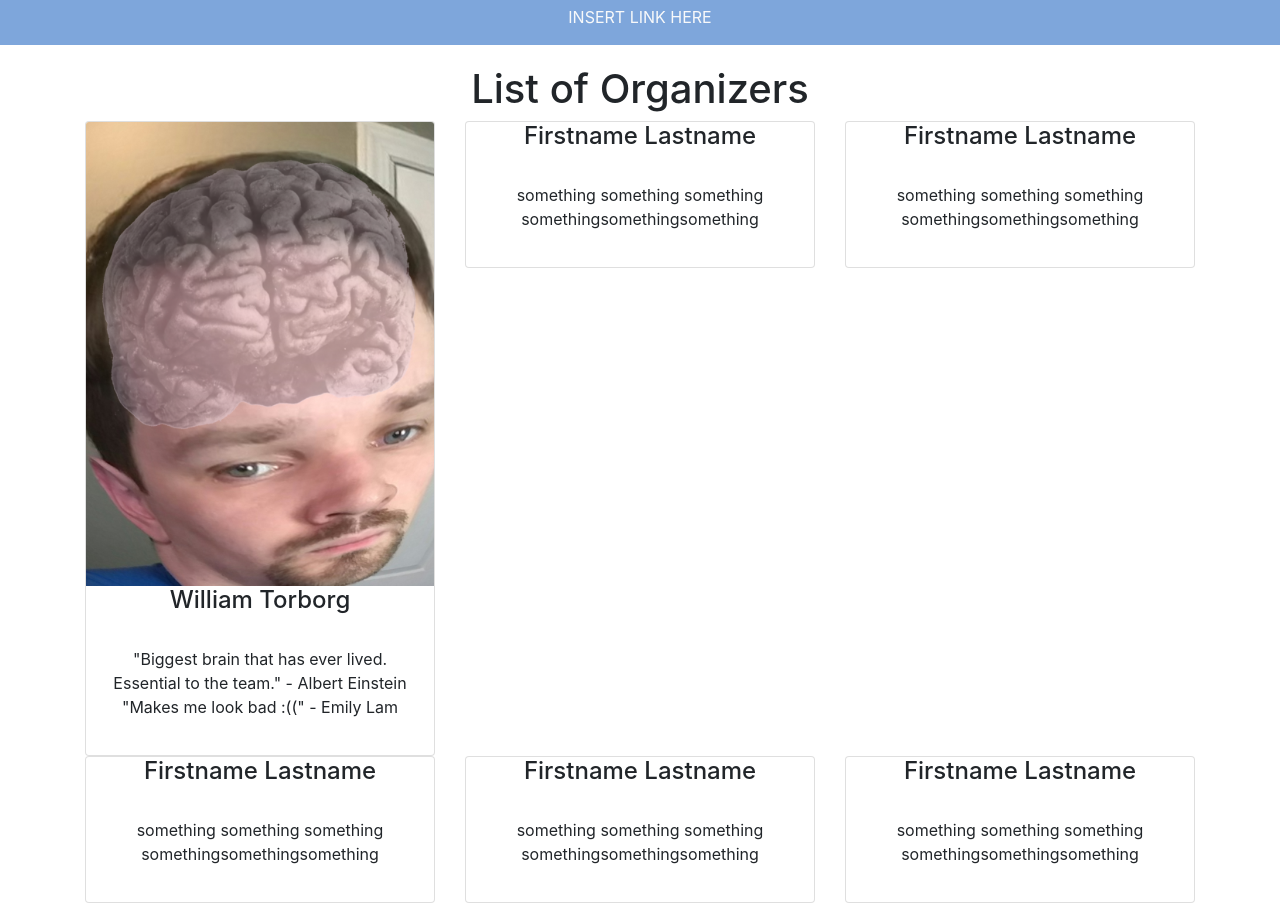
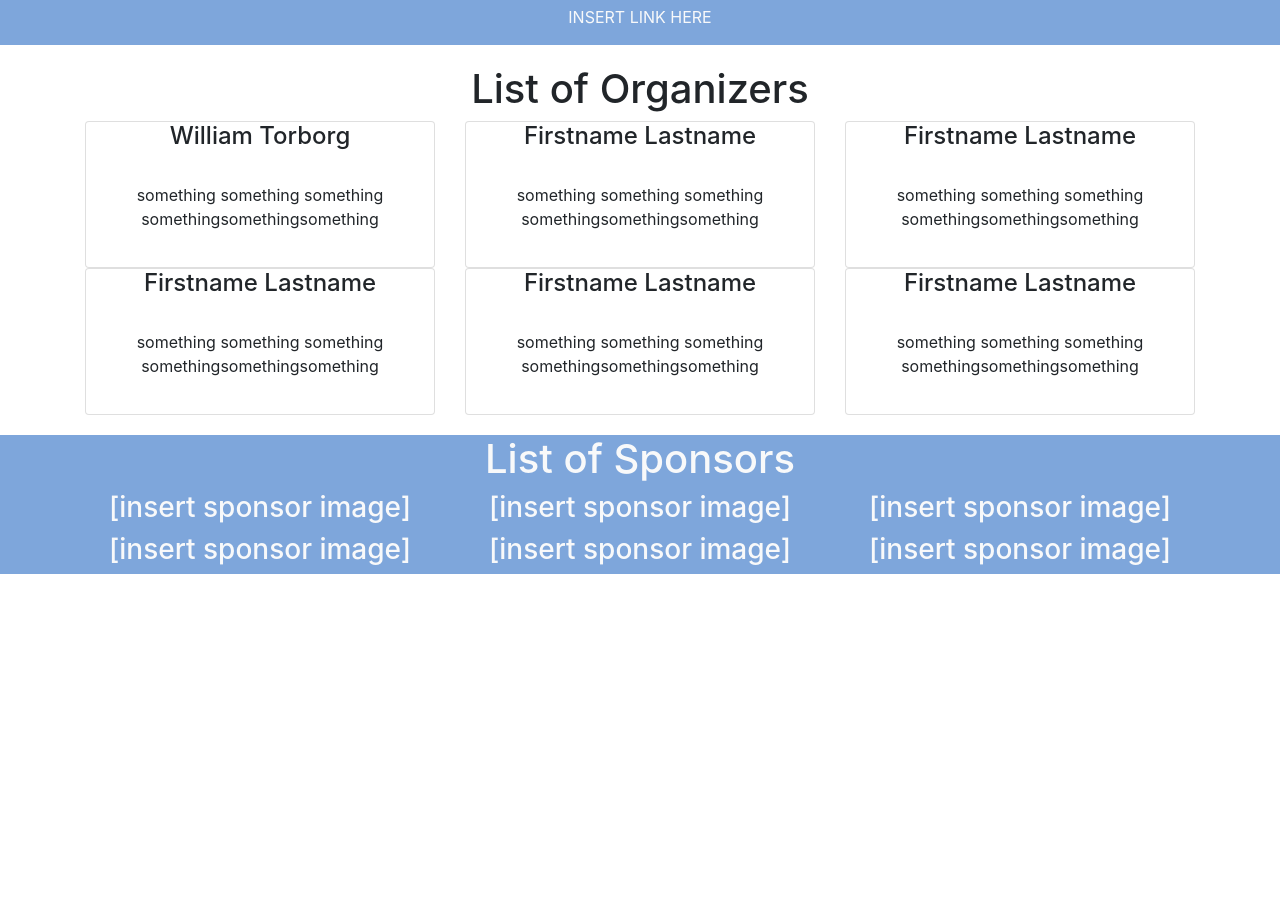
Before and after one commit to michaelyao/DenaliHacks, a plain HTML site: page www/index.html in a window 1280 px wide. Shown: the part 688-1608 px from the top of the page. After the commit the page ends 1262 px from the top, so only its background shows below. Drawn offline with nearby package versions, Linux system fonts and the light colour scheme.

Commit message:
Removed joke

```diff
--- a/www/index.html
+++ b/www/index.html
@@ -110,9 +110,8 @@
                 <div class="row">
                     <div class="col text-center">
                         <div class="card">
-                            <img class="card-img-top" src="EZ2q7T9.png" />
                             <h4 class="card-title">William Torborg</h4>
-                            <p class="card-body">"Biggest brain that has ever lived. Essential to the team." - Albert Einstein<br />"Makes me look bad :((" - Emily Lam</p>
+                            <p class="card-body">something something something somethingsomethingsomething</p>
                         </div>
                     </div>
                     <div class="col text-center">
```
Also changed, not shown: www/EZ2q7T9.png (deleted).
